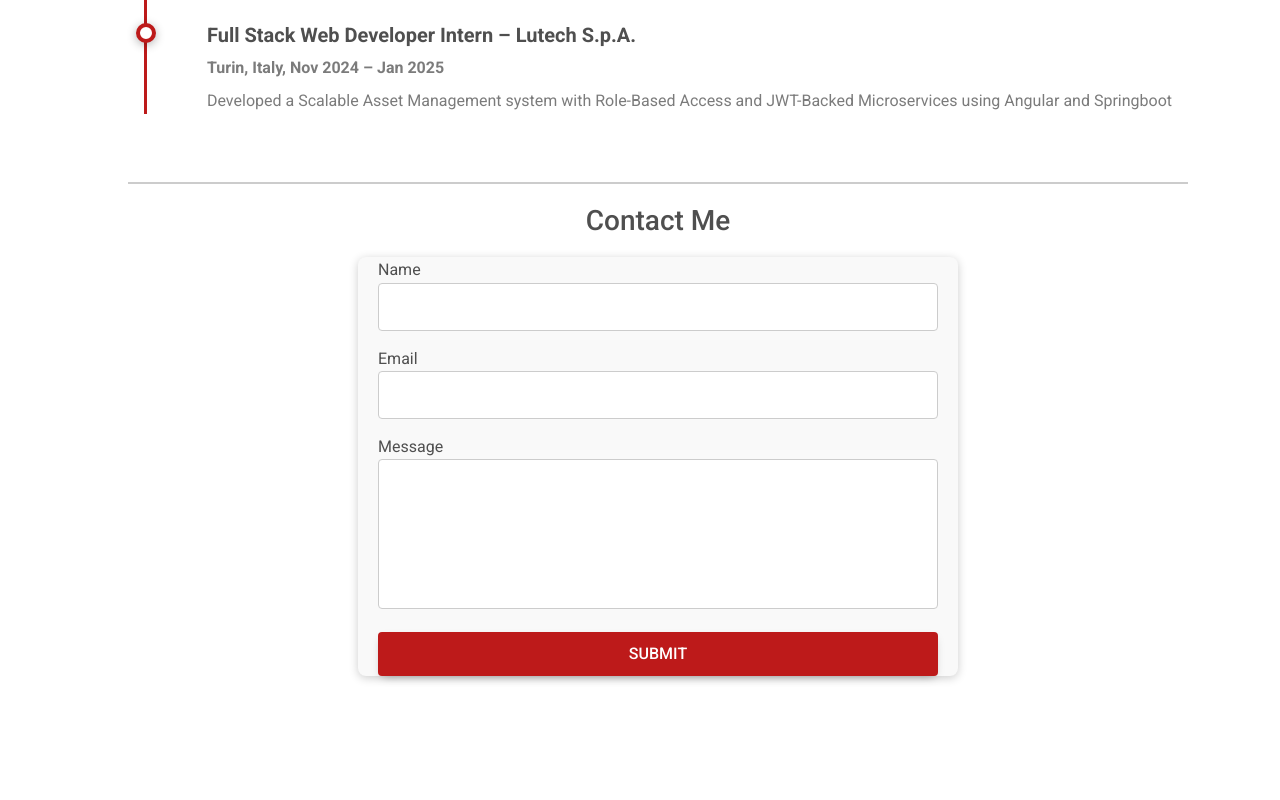
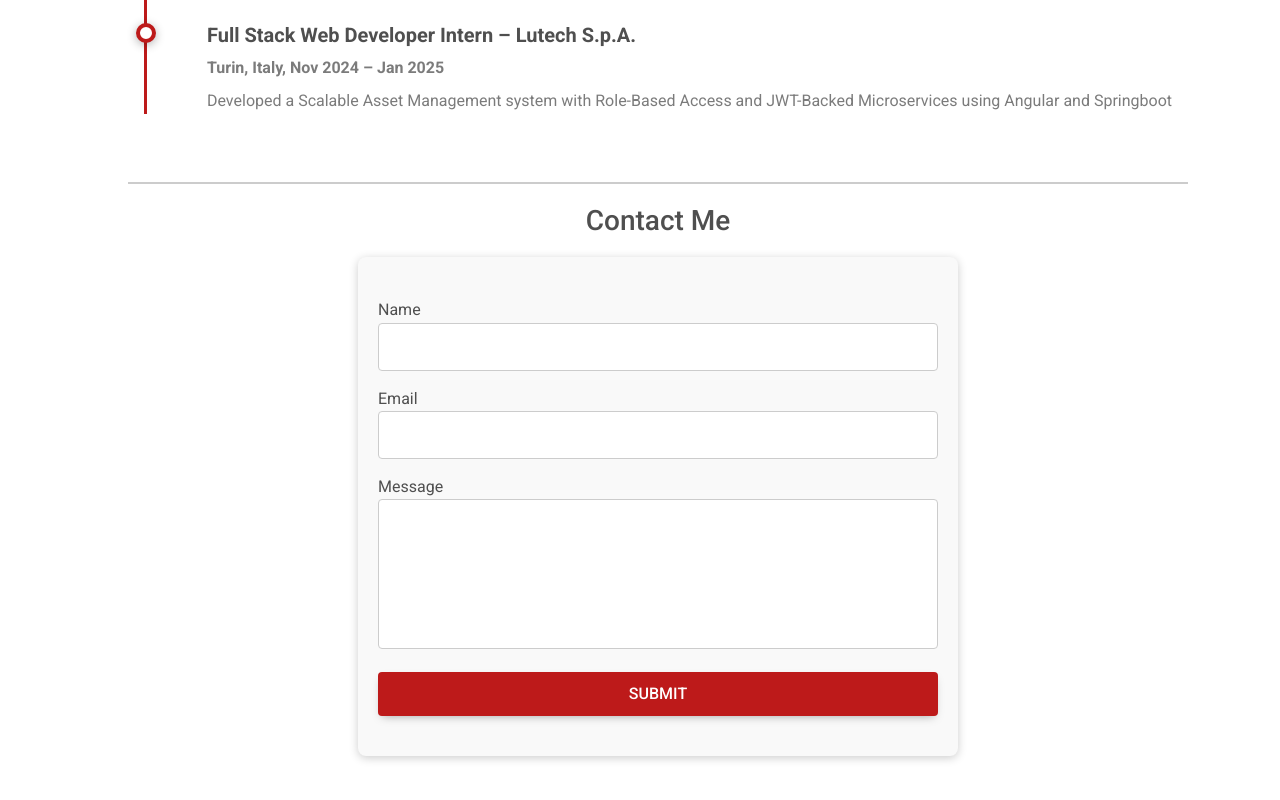
Before and after one commit to Bilguun-Batsaikhan/portfolio, a plain HTML site: page index.html in a window 1280 px wide. Shown: the part 4573-5373 px from the top of the page. Before the commit the page ends 5309 px from the top, so only its background shows below. Drawn offline with Linux system fonts and the light colour scheme; a web font is replaced by a local one.

Commit message:
Added logo and some padding to contact

```diff
--- a/css/contact.css
+++ b/css/contact.css
@@ -23,7 +23,7 @@
   width: 100%;
   max-width: 600px;
   background-color: var(--grid-item-bg);
-  padding: 0 20px;
+  padding: 40px 20px;
   border-radius: 8px;
   box-shadow: 0 2px 10px rgba(0, 0, 0, 0.2);
 }
--- a/index.html
+++ b/index.html
@@ -4,7 +4,9 @@
     <meta charset="UTF-8" />
     <meta name="viewport" content="width=device-width, initial-scale=1.0" />
     <title>Bilguun Batsaikhan</title>
-    <!-- Custom CSS -->
+    <!-- Logo -->
+     <link rel="icon" type="image/png" href="images/logo.png" />
+     <!-- Custom CSS -->
     <link rel="stylesheet" href="css/style.css" />
     <link rel="stylesheet" href="css/circle-progress-bar.css" />
     <link rel="stylesheet" href="css/timeline.css">
```
Also changed, not shown: images/Designer (1).png (added), images/logo.png (added).
